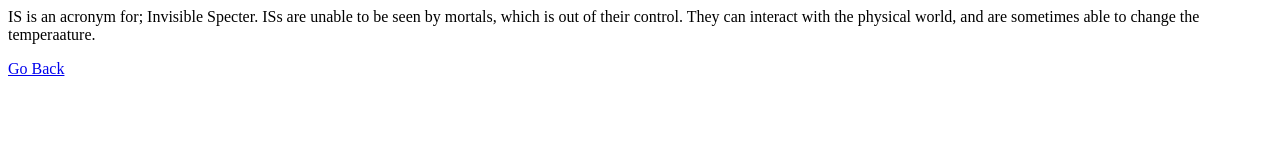
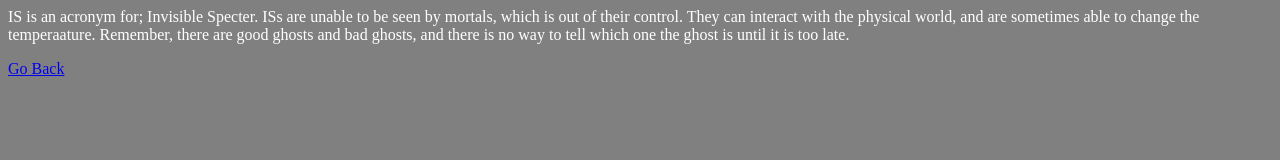
Before and after one commit to MikeyNoC/Strange-Website, a plain HTML site: page IS.html in a window 1280 px wide. Drawn offline with Linux system fonts and the light colour scheme.

Commit message:
Update IS.html

```diff
--- a/IS.html
+++ b/IS.html
@@ -1,7 +1,12 @@
 <!DOCTYPE html>
 <head>
-  <title>IS</title>
+  <title style="color:White;">IS</title>
+  <style>
+  body{
+    background-color: Grey
+  }
+  </style>
 </head>
-<body>IS is an acronym for; Invisible Specter. ISs are unable to be seen by mortals, which is out of their control. They can interact with the physical world, and are sometimes able to change the temperaature.</body>
+<body style="color:White;">IS is an acronym for; Invisible Specter. ISs are unable to be seen by mortals, which is out of their control. They can interact with the physical world, and are sometimes able to change the temperaature. Remember, there are good ghosts and bad ghosts, and there is no way to tell which one the ghost is until it is too late.</body>
 <p><a href="file:///C:/Users/michael/Desktop/4%20Window%20Project/Ghosts.html" target="_blank">Go Back</a></p>
 </html>
```
